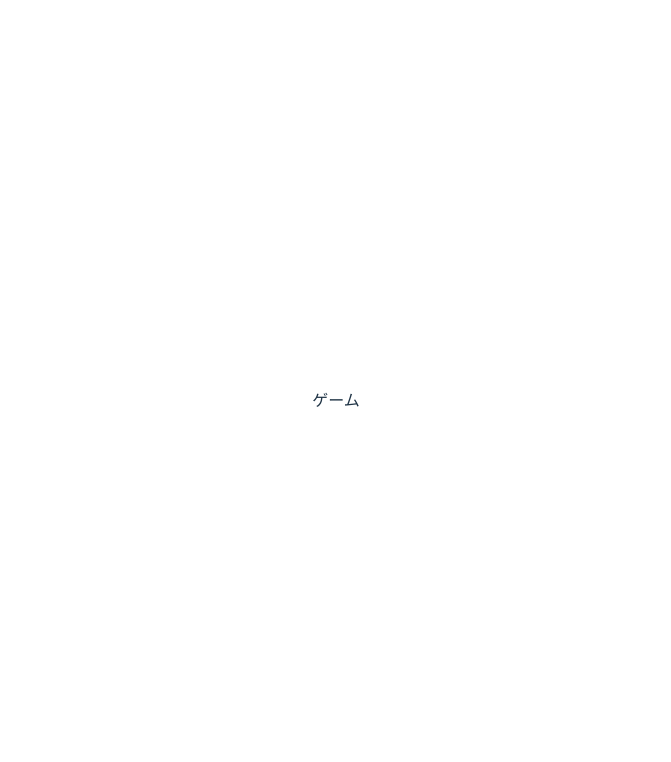
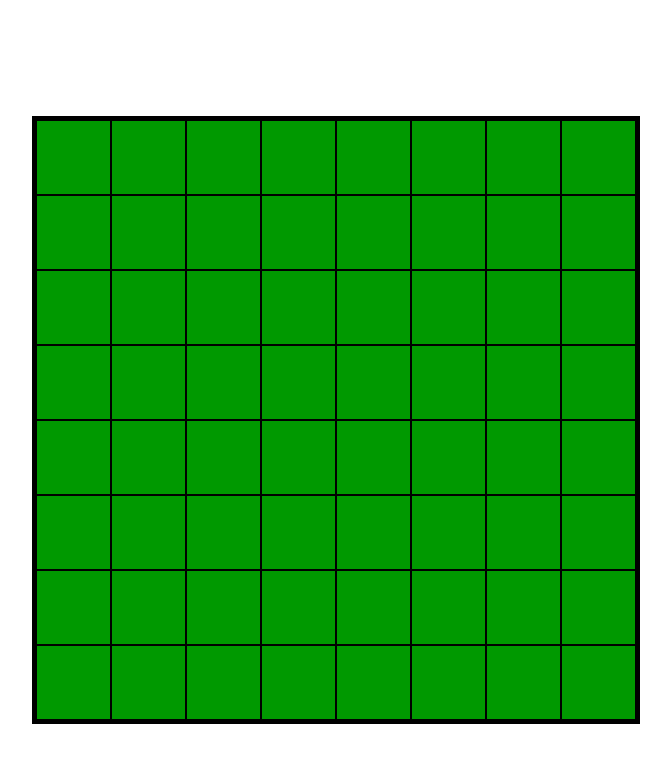
Before and after one commit to splendor-z/fe-binareversi, a React (Vite) app in the folder app/: page /game/1 in a window 1280 px wide. Shown: the top 762 px of the page, without its empty margins (304-975 px from the left). Built offline with nearby package versions, Linux system fonts and the light colour scheme.

Commit message:
オセロ盤の作成#12

```diff
--- a/app/src/components/GameBoard/GameBoard.tsx
+++ b/app/src/components/GameBoard/GameBoard.tsx
@@ -0,0 +1,38 @@
+import React from 'react';
+import { Box, Grid } from '@mui/material';
+import './gameBoard.css';
+
+
+type BoardProps = {
+  onCellClick: (x: number, y: number) => void;
+};
+
+const GameBoard: React.FC<BoardProps> = ({ onCellClick }) => {
+  const board = Array.from({ length: 8 }, (_, y) =>
+    Array.from({ length: 8 }, (_, x) => ({ x, y }))
+  );
+
+  return (
+    <Box
+      className="board-container"
+      sx={{
+        display: 'grid',
+        gridTemplateColumns: 'repeat(8, 1fr)',
+        gridTemplateRows: 'repeat(8, 1fr)',
+        width: 600,
+        height: 600,
+        border: '4px solid black',
+      }}
+    >
+      {board.flat().map(({ x, y }) => (
+        <Box
+          key={`${x}-${y}`}
+          className="cell"
+          onClick={() => onCellClick(x, y)}
+        />
+      ))}
+    </Box>
+  );
+};
+
+export default GameBoard;
--- a/app/src/components/GameBoard/gameBoard.css
+++ b/app/src/components/GameBoard/gameBoard.css
@@ -0,0 +1,16 @@
+/* src/Board.css */
+.board-container {
+  margin: auto;
+  background-color: #007700; /* 濃い緑のオセロ盤色 */
+}
+
+.cell {
+  border: 1px solid #000;
+  background-color: #009900;
+  transition: background-color 0.2s ease;
+}
+
+.cell:hover {
+  background-color: #00bb00;
+  cursor: pointer;
+}
--- a/app/src/pages/GamePage/GamePage.tsx
+++ b/app/src/pages/GamePage/GamePage.tsx
@@ -1,5 +1,19 @@
+import React from 'react';
+import { Typography, Container } from '@mui/material';
+import GameBoard from '../../components/GameBoard/GameBoard';
+
 const GamePage: React.FC = () => {
-  return <>ゲーム</>;
+  const handleCellClick = (x: number, y: number) => {
+    console.log(`クリックされた座標: (${x}, ${y})`);
+  };
+
+  return (
+    <Container sx={{ textAlign: 'center', marginTop: 5 }}>
+      <Typography variant="h4" gutterBottom>
+      </Typography>
+      <GameBoard onCellClick={handleCellClick} />
+    </Container>
+  );
 };
 
 export default GamePage;
```
